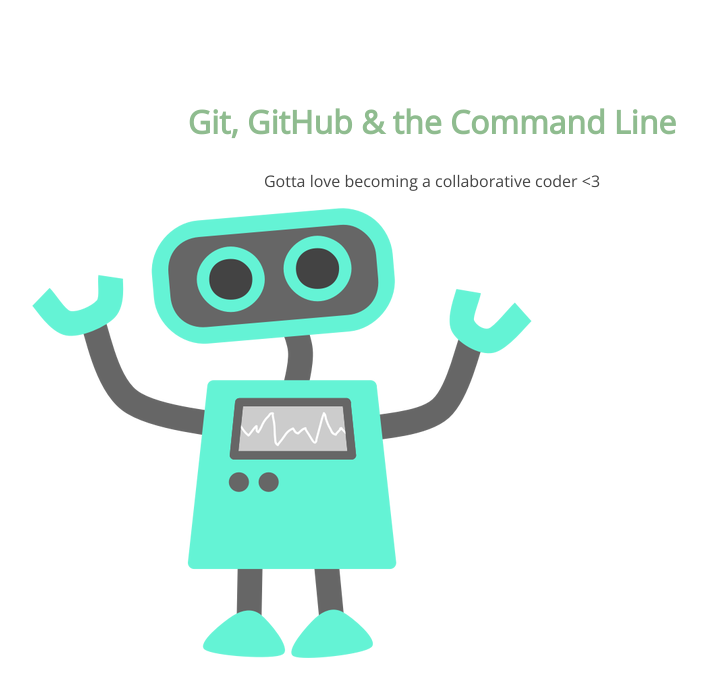
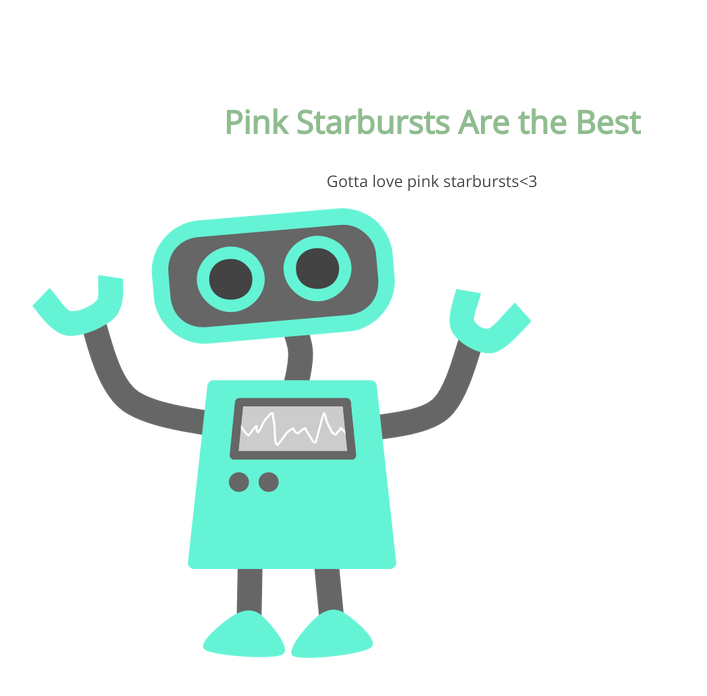
Before and after one commit to newedition994/my-first-repository, a plain HTML site: page index.html in a window 1280 px wide. Shown: the whole page, without its empty margins (208-915 px from the left). Drawn offline with nearby package versions, Linux system fonts and the light colour scheme.

Commit message:
my third commit

```diff
--- a/index.html
+++ b/index.html
@@ -8,8 +8,8 @@
 </head>
 <body>
 	<section>
-		<h1>Git, GitHub & the Command Line</h1>
-		<p>Gotta love becoming a collaborative coder <3</p>
+		<h1>Pink Starbursts Are the Best</h1>
+		<p>Gotta love pink starbursts<3</p>
 		<img src="img/happy-blue-robot.png">
 	</section>
 </body>
```
